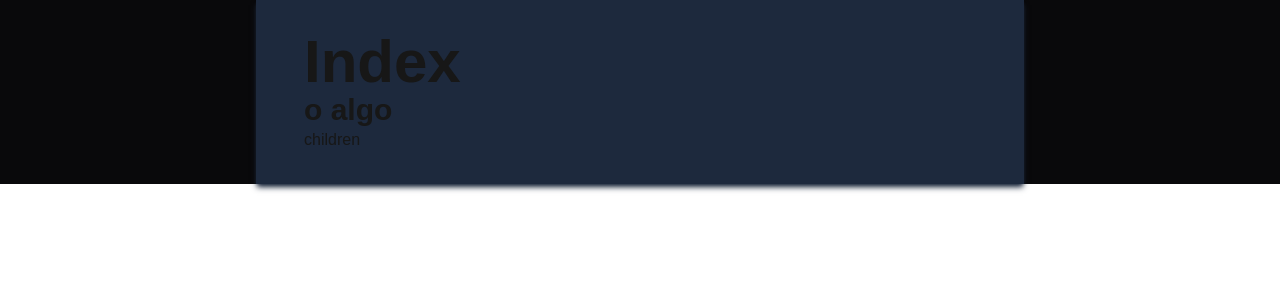
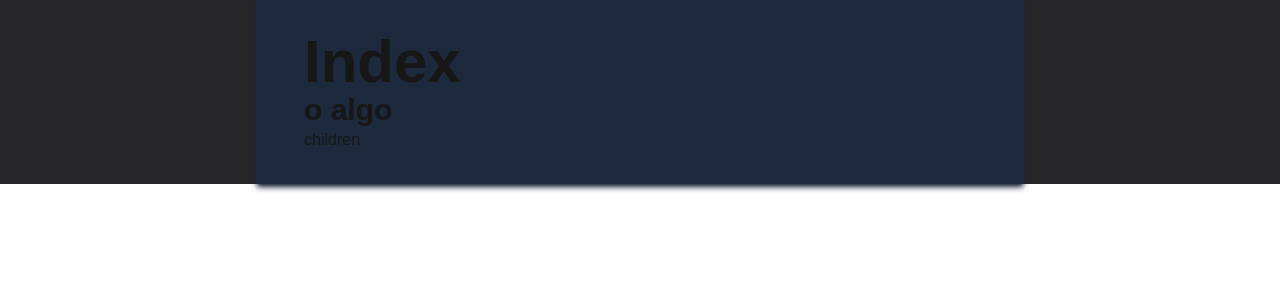
Before and after one commit to 5Stygian/5Stygian, a Next.js app: page / in a window 1280 px wide. Shown: the top 300 px of the page. Built offline with nearby package versions, Linux system fonts and the light colour scheme.

Commit message:
change background color

```diff
--- a/src/app/page.tsx
+++ b/src/app/page.tsx
@@ -2,7 +2,7 @@ import * as c from './components/index';
 
 export default function Home() {
   return (
-    <main className="w-screen h-full bg-zinc-950">
+    <main className="w-screen h-full bg-zinc-800">
       <c.Content domHeader="Index" subHeader="o algo">
         children
       </c.Content>
```
